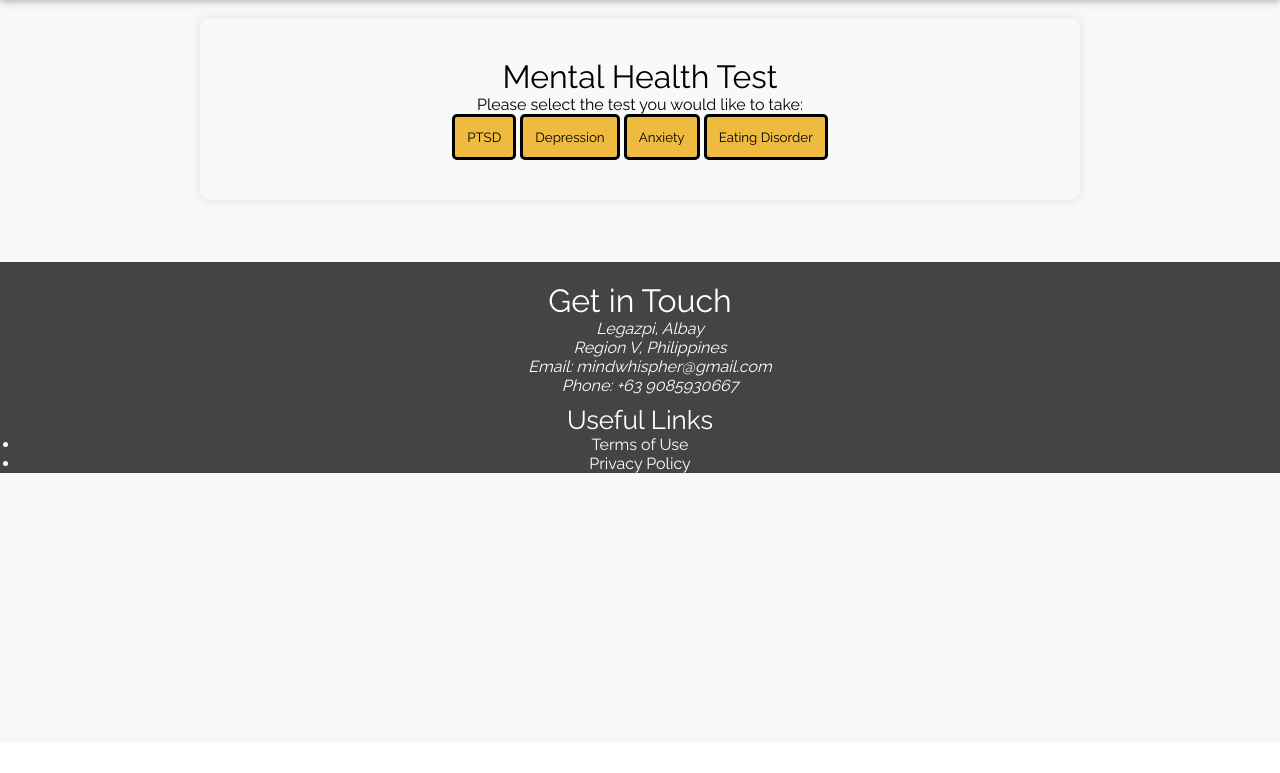
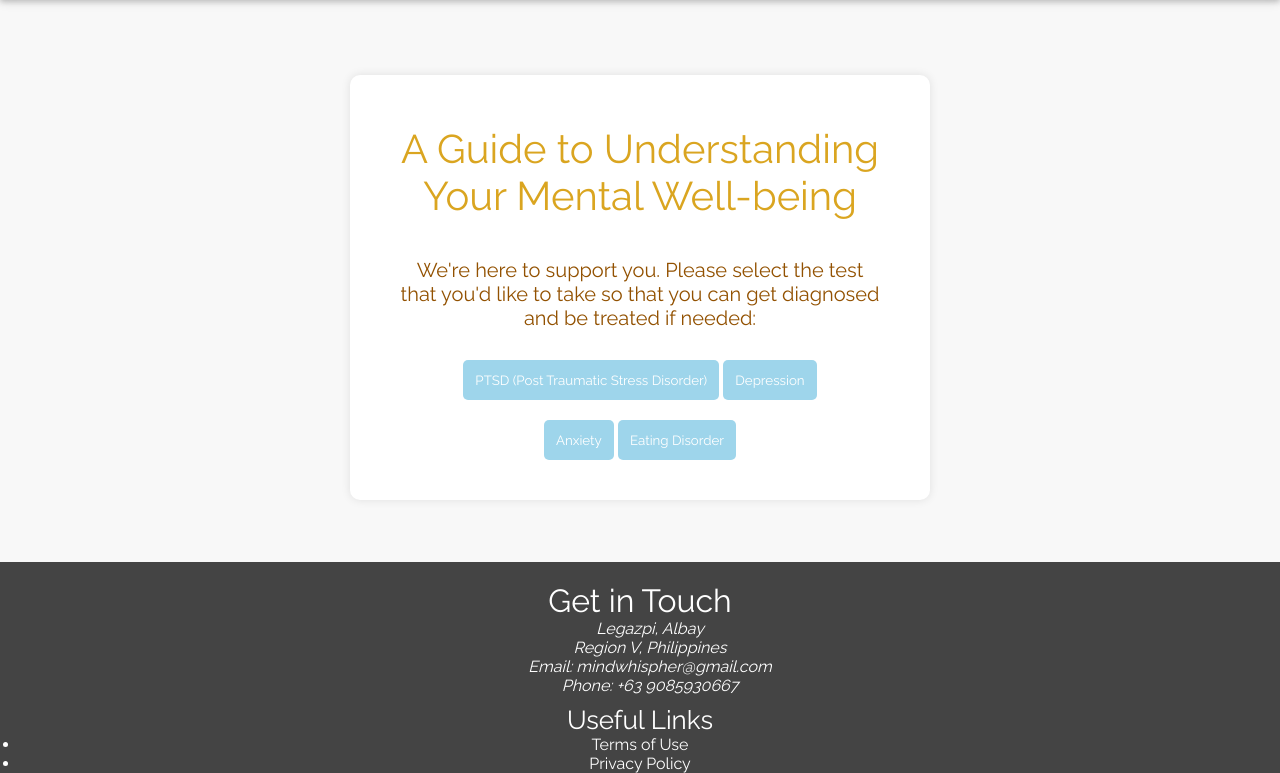
Before and after one commit to jaor13/MindWhisper-Web-Systems-Final-Term, a PHP site: page /mental-health-assessment.html in a window 1280 px wide. Shown: the part 57-830 px from the top of the page. Before the commit the page ends 530 px from the top, so only its background shows below. Run offline with PHP 8.4, Linux system fonts and the light colour scheme.

Commit message:
Css Update container updates

```diff
--- a/mental-health-assessment.html
+++ b/mental-health-assessment.html
@@ -30,18 +30,29 @@
             </div>
         </div>
     </header>
+
     <div class="container" id="main-container">
-        <h1>Mental Health Test</h1>
-        <p>Please select the test you would like to take:</p>
-        <button onclick="showTest('PTSD')">PTSD</button>
+        <div class="Tcontainer">
+            <h1>A Guide to Understanding Your Mental Well-being</h1>
+        </div>
+        <br>
+        <div class="Pcontainer">
+        <p>We're here to support you. Please select the test that you'd like to take so that you can get diagnosed and be treated if needed:</p>
+        </div>
+        <div class="Bcontainer">
+            <button onclick="showTest('PTSD')">PTSD (Post Traumatic Stress Disorder)</button>
             <button onclick="showTest('Depression')">Depression</button>
+            <br>
             <button onclick="showTest('Anxiety')">Anxiety</button>
             <button onclick="showTest('Eating Disorder')">Eating Disorder</button>
+        </div>
     </div>
 
     <div class="container question-section" id="PTSD-section">
         <h2>PTSD Test</h2>
         <p>Please answer the following questions based on how often you have experienced each symptom in the past month:</p>
+        <br>
+        <br>
 
         <div class="question">
             <label for="question1">1. Intrusive thoughts about a traumatic event.</label>
@@ -152,7 +163,7 @@
                 <option value="4">Very Frequently</option>
             </select>
         </div>
-        <button onclick="submitTest('PTSD')">Submit</button>
+        <button class = "Submit"onclick="submitTest('PTSD')">Submit</button>
     </div>
 
     </div>
@@ -160,6 +171,8 @@
     <div class="container question-section" id="Depression-section">
         <h2>Depression Test</h2>
         <p>Please answer the following questions based on how often you have experienced each symptom in the past month:</p>
+        <br>
+        <br>
         <div class="question">
             <label for="question1">1. Persistent sadness or low mood.</label>
             <select class="response-dropdown" id="question1" onchange="selectResponse('Depression', 1, this.value)">
@@ -269,12 +282,14 @@
                 <option value="4">Very Frequently</option>
             </select>
         </div>
-        <button onclick="submitTest('Depression')">Submit</button>
+        <button class = "Submit"onclick="submitTest('Depression')">Submit</button>
     </div>
 
     <div class="container question-section" id="Anxiety-section">
         <h2>Anxiety Test</h2>
         <p>Please answer the following questions based on how often you have experienced each symptom in the past month:</p>
+        <br>
+        <br>
         <div class="question">
             <label for="question1">1. Excessive worry or apprehension.</label>
             <select class="response-dropdown" id="question1" onchange="selectResponse('Anxiety', 1, this.value)">
@@ -384,7 +399,7 @@
                 <option value="4">Very Frequently</option>
             </select>
         </div>
-        <button onclick="submitTest('Anxiety')">Submit</button>
+        <button class = "Submit"onclick="submitTest('Anxiety')">Submit</button>
     </div>
 
 
@@ -393,7 +408,8 @@
     <div class="container question-section" id="EatingDisorder-section">
         <h2>Eating Disorder Test</h2>
         <p>Please answer the following questions based on how often you have experienced each symptom in the past month:</p>
-
+        <br>
+        <br>
         <div class="question">
             <label for="question1">1. Preoccupation with food, weight, or body shape.</label>
             <select class="response-dropdown" id="question1" onchange="selectResponse('Eating Disorder', 1, this.value)">
@@ -503,7 +519,7 @@
                 <option value="4">Very Frequently</option>
             </select>
         </div>
-        <button onclick="submitTest('Eating Disorder')">Submit</button>
+        <button class = "Submit" onclick="submitTest('Eating Disorder')">Submit</button>
     </div>
 
 
@@ -575,6 +591,15 @@
     }
 }
 
+document.addEventListener("DOMContentLoaded", function() {
+    document.addEventListener("keydown", function(event) {
+        console.log("Key pressed at: " + new Date().toLocaleString());
+    });
+
+    document.addEventListener("click", function(event) {
+        console.log("Clicked at: " + new Date().toLocaleString());
+    });
+});
     </script>
 </body>
 </html>
--- a/styles.css/Mental Health Assessment/MHA.css
+++ b/styles.css/Mental Health Assessment/MHA.css
@@ -19,7 +19,7 @@ header {
     background-color: #FFF;
     color: black;
     text-decoration: none;
-    position: absolute;
+    position: flex;
     top: 0;
     width: 100%;
     z-index: 999;
@@ -75,14 +75,45 @@ header {
   }
 
   .container {
-    max-width: 800px;
+    max-width: 600px;
     margin: 75px auto;
     padding: 40px;
-    background-color: #f9f9f9;
+    background-color: white;
     border-radius: 10px;
     box-shadow: 0 0 10px rgba(0, 0, 0, 0.1);
     text-align: center;
 }
+
+#main-container {
+  max-width: 500px;
+  max-height: 450px;
+  margin: 75px auto;
+  padding: 40px;
+  background-color: white;
+  border-radius: 10px;
+  box-shadow: 0 0 10px rgba(0, 0, 0, 0.1);
+  text-align: center;
+}
+
+
+.Tcontainer {
+  font-weight: bolder;
+  color: goldenrod;
+  font-size: 20px;
+  padding: 10px;
+}
+.Pcontainer {
+  font-weight: bolder;
+  color: rgb(146, 81, 1);
+  font-size: 20px;
+  padding: 10px;
+}
+
+.Bcontainer {
+  padding: -100px;
+}
+
+
 h1, h2, h3 {
     text-align: center;
 }
@@ -90,14 +121,31 @@ button {
   display: inline-block;
   padding: 12px;
   margin: 0 auto;
-  border: solid;
+  border: none;
+  margin-top: 20px;
   border-radius: 5px;
-  background-color: rgb(238, 186, 64);
+  background-color: rgb(158, 213, 235);
+  color: white;
   cursor: pointer;
   transition: background-color 0.3s ease, transform 0.2s ease;
 }
+
+.Submit {
+  display: inline-block;
+  padding: 3px;
+  width: 145px;
+  font-size: 15px;
+  margin-top: 10px;
+  border: none;
+  border-radius: 5px;
+  color: white;
+  background-color: rgb(158, 213, 235);
+  cursor: pointer;
+  transition: background-color 0.3s ease, transform 0.2s ease;
+  margin-left: 455px;
+}
 button:hover {
-    background-color: darkgreen;
+    background-color: skyblue;
 }
 .question-section {
     display: none;
@@ -118,7 +166,7 @@ button:hover {
 
 .response-dropdown {
   padding: 4px 6px;
-  font-size: 18px;
+  font-size: 15px;
   border-radius: 5px;
   border: 1px solid #ccc;
   background-color: #fff;
```
Lines whose indentation alone changed are shown as unchanged.
